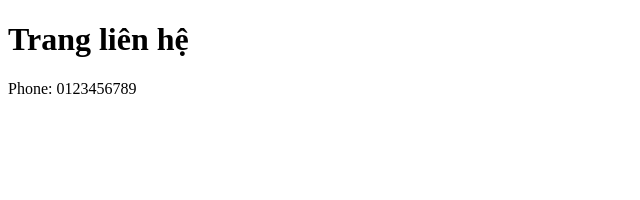
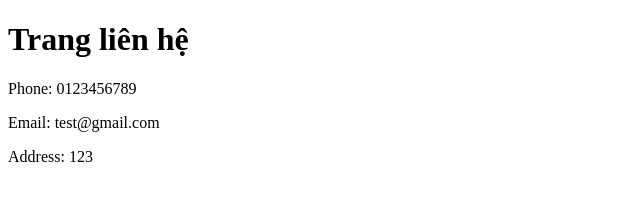
Before and after one commit to KanTrun/buoi4-shop_online, a plain HTML site: page contact.html in a window 1280 px wide. Shown: the whole page, without its empty margins (0-640 px from the left). Drawn offline with Linux system fonts and the light colour scheme.

Commit message:
Update contact

```diff
--- a/contact.html
+++ b/contact.html
@@ -8,5 +8,7 @@
 <body>
     <h1>Trang liên hệ</h1>
     <p>Phone: 0123456789</p>
+    <p>Email: test@gmail.com</p>
+    <p>Address: 123</p>
 </body>
 </html>
```
